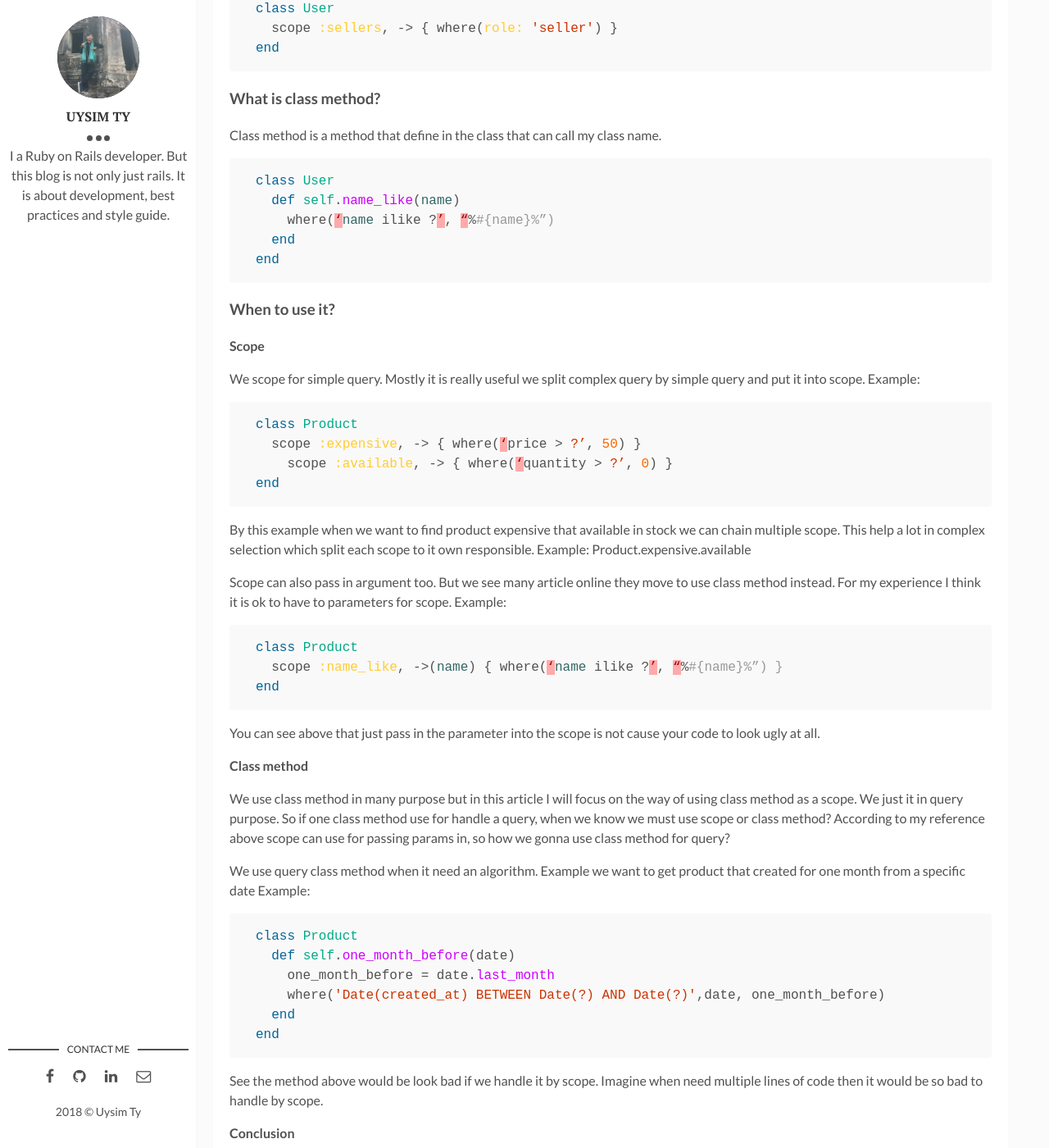
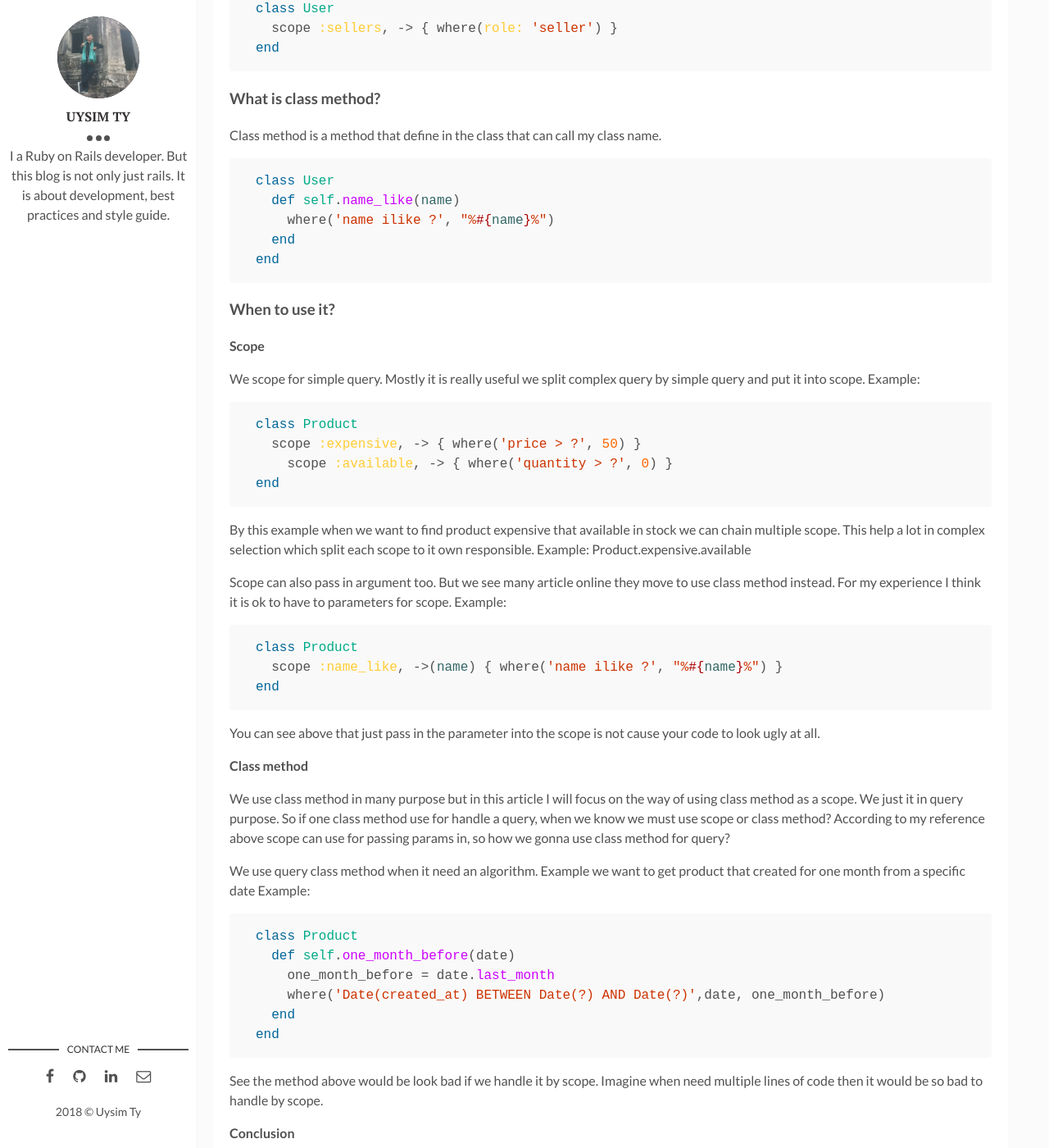
Before and after one commit to Uysim/uysim.github.io, a Jekyll site: the page built from _posts/2016-11-24-rails-scope-vs-class-method.md, in a window 1280 px wide and 1400 px high, scrolled down 830 px. Shown: the whole window at 82% size. Built offline with Jekyll 4.4.1, drawn with Linux system fonts in a browser that asks for light colours.

```diff
--- a/_posts/2016-11-24-rails-scope-vs-class-method.md
+++ b/_posts/2016-11-24-rails-scope-vs-class-method.md
@@ -24,7 +24,7 @@ Class method is a method that define in the class that can call my class name.
 {% highlight ruby %}
 class User
   def self.name_like(name)
-    where(‘name ilike ?’, “%#{name}%”)
+    where('name ilike ?', "%#{name}%")
   end
 end
 {% endhighlight %}
@@ -37,8 +37,8 @@ We scope for simple query. Mostly it is really useful we split complex query by
 Example:
 {% highlight ruby %}
 class Product
-  scope :expensive, -> { where(‘price > ?’, 50) }
-    scope :available, -> { where(‘quantity > ?’, 0) }
+  scope :expensive, -> { where('price > ?', 50) }
+    scope :available, -> { where('quantity > ?', 0) }
 end
 {% endhighlight %}
 
@@ -50,7 +50,7 @@ Example:
 
 {% highlight ruby %}
 class Product
-  scope :name_like, ->(name) { where(‘name ilike ?’, “%#{name}%”) }
+  scope :name_like, ->(name) { where('name ilike ?', "%#{name}%") }
 end
 {% endhighlight %}
 
```
Also changed, not shown: _posts/2016-10-06-rails-performance-indexing-db-column.md (+1 -1 lines).
